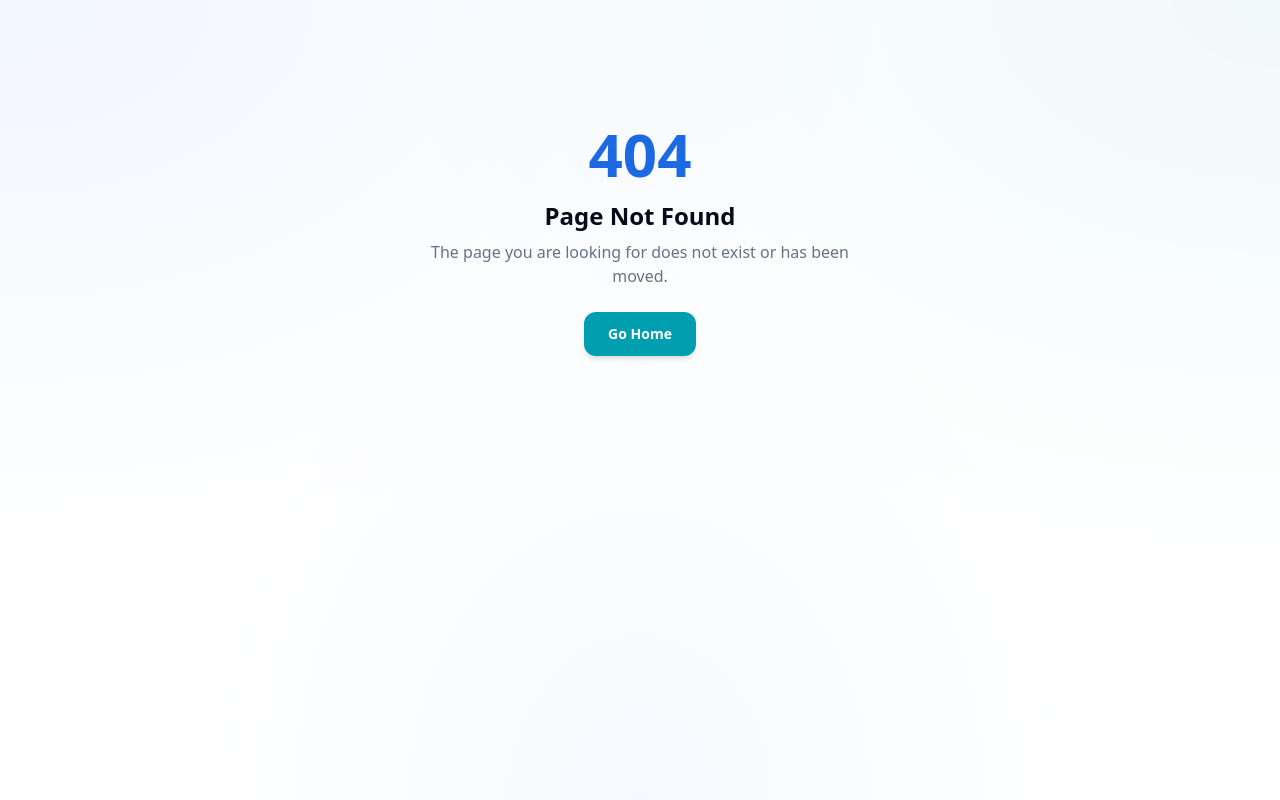
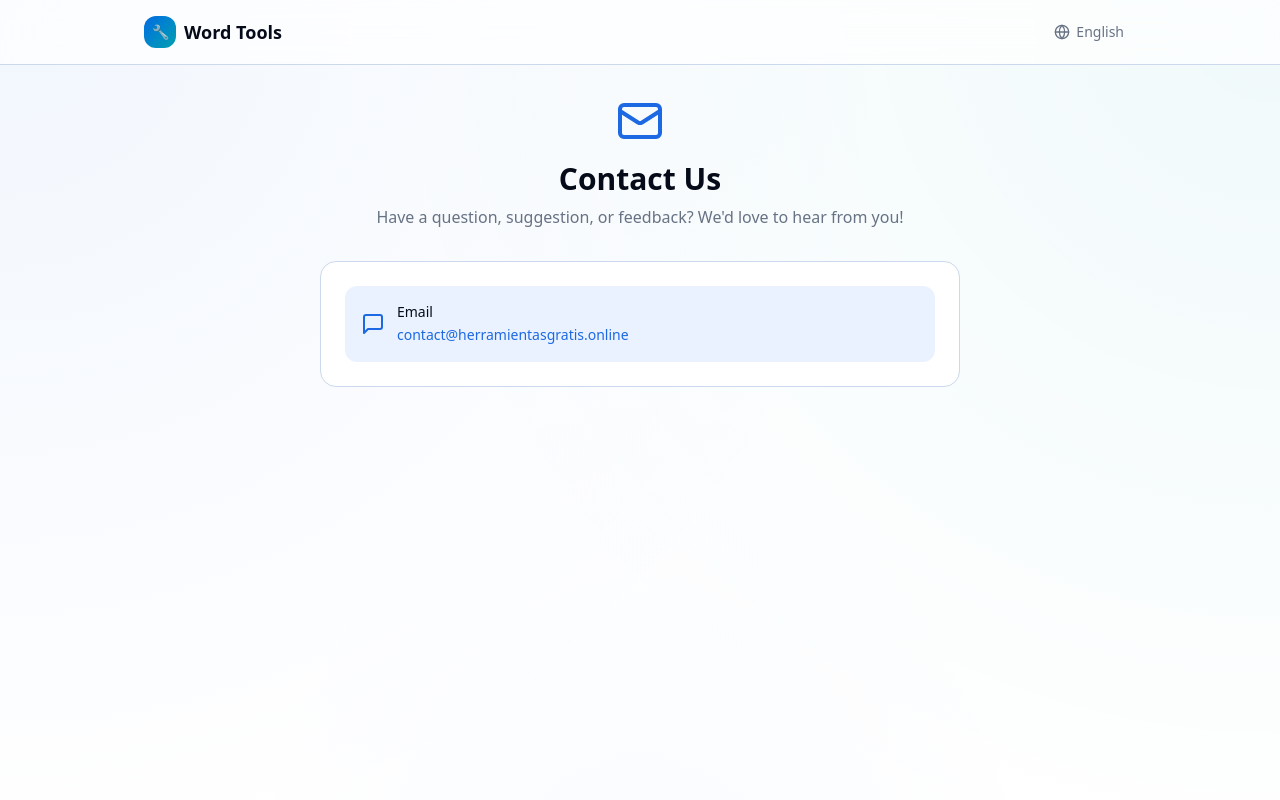
Before and after one commit to pirateono-oss/palabras, a Next.js app: page /en/contact in a window 1280 px wide. Before the commit this address had no page. Shown: the top 800 px of the page. Built offline with nearby package versions, Linux system fonts and the light colour scheme.

Commit message:
Add contact page

```diff
--- /dev/null
+++ b/src/app/[locale]/contact/page.tsx
@@ -0,0 +1,43 @@
+import type { Metadata } from 'next';
+import { Mail, MessageSquare } from 'lucide-react';
+import { isValidLocale } from '@/lib/i18n';
+import type { Locale } from '@/lib/types';
+
+export async function generateMetadata({ params }: { params: Promise<{ locale: string }> }): Promise<Metadata> {
+  const { locale } = await params;
+  if (!isValidLocale(locale)) return {};
+  return { title: 'Contacto' };
+}
+
+const CONTACT: Record<string, { title: string; intro: string }> = {
+  en: { title: 'Contact Us', intro: 'Have a question, suggestion, or feedback? We\'d love to hear from you!' },
+  es: { title: 'Contacto', intro: '¿Tienes una pregunta, sugerencia o comentario? ¡Nos encantaría saber de ti!' },
+  pt: { title: 'Contato', intro: 'Tem uma pergunta, sugestão ou feedback? Adoraríamos ouvir você!' },
+};
+
+const EMAIL = 'contact@herramientasgratis.online';
+
+export default async function ContactPage({ params }: { params: Promise<{ locale: string }> }) {
+  const { locale } = await params;
+  if (!isValidLocale(locale)) return null;
+  const c = CONTACT[locale] || CONTACT.en;
+
+  return (
+    <div className="mx-auto max-w-2xl px-4 py-8">
+      <div className="mb-8 text-center">
+        <Mail className="mx-auto mb-4 h-12 w-12 text-primary" />
+        <h1 className="mb-2 text-3xl font-bold text-foreground">{c.title}</h1>
+        <p className="text-muted-foreground">{c.intro}</p>
+      </div>
+      <div className="rounded-xl border border-border bg-card p-6">
+        <div className="flex items-center gap-3 rounded-lg bg-secondary/50 p-4">
+          <MessageSquare className="h-6 w-6 text-primary" />
+          <div>
+            <p className="text-sm font-medium text-foreground">Email</p>
+            <a href={`mailto:${EMAIL}`} className="text-sm text-primary hover:underline">{EMAIL}</a>
+          </div>
+        </div>
+      </div>
+    </div>
+  );
+}
```
